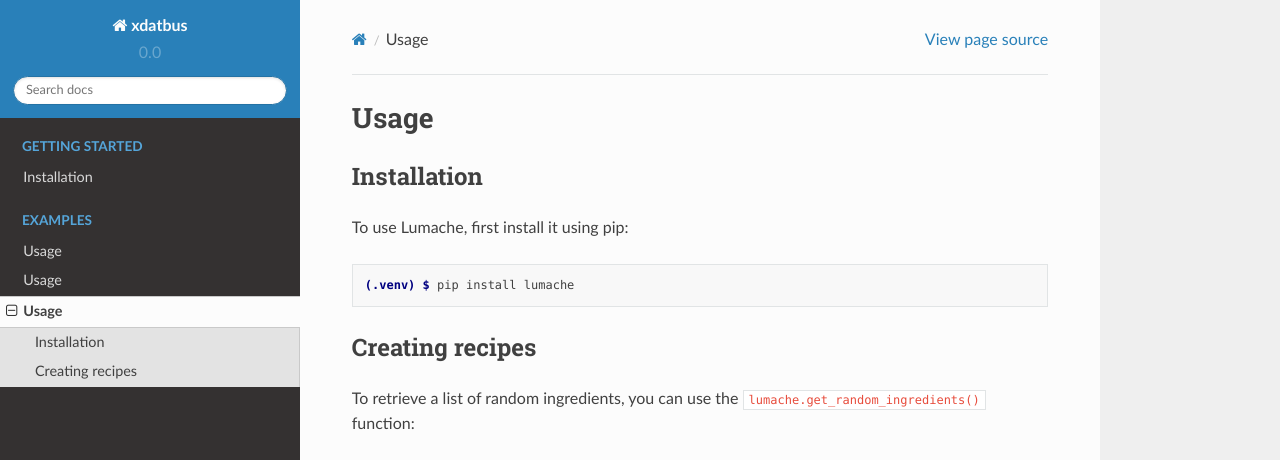
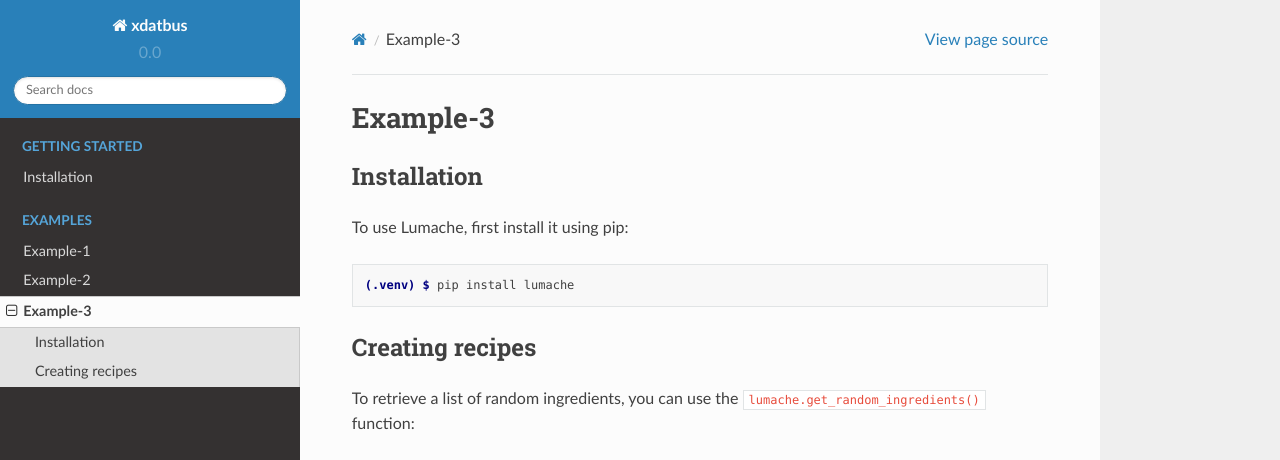
Before and after one commit to jcwang587/xdatbus, a Sphinx documentation site: the page built from docs/source/examples/example3.rst, in a window 1280 px wide and 1095 px high. Shown: the top 460 px of the window. Built offline with Sphinx 7.4.7 and the Read the Docs theme 2.0.0, drawn with Linux system fonts in a browser that asks for light colours; pages that are not in the unit, such as notebooks, are missing from menus; grey boxes are pictures that could not be loaded.

Commit message:
update doc

```diff
--- a/docs/source/examples/example1.rst
+++ b/docs/source/examples/example1.rst
@@ -1,4 +1,4 @@
-Usage
+Example-1
 =====
 
 .. _installation:
--- a/docs/source/examples/example2.rst
+++ b/docs/source/examples/example2.rst
@@ -1,4 +1,4 @@
-Usage
+Example-2
 =====
 
 .. _installation:
--- a/docs/source/examples/example3.rst
+++ b/docs/source/examples/example3.rst
@@ -1,4 +1,4 @@
-Usage
+Example-3
 =====
 
 .. _installation:
```
